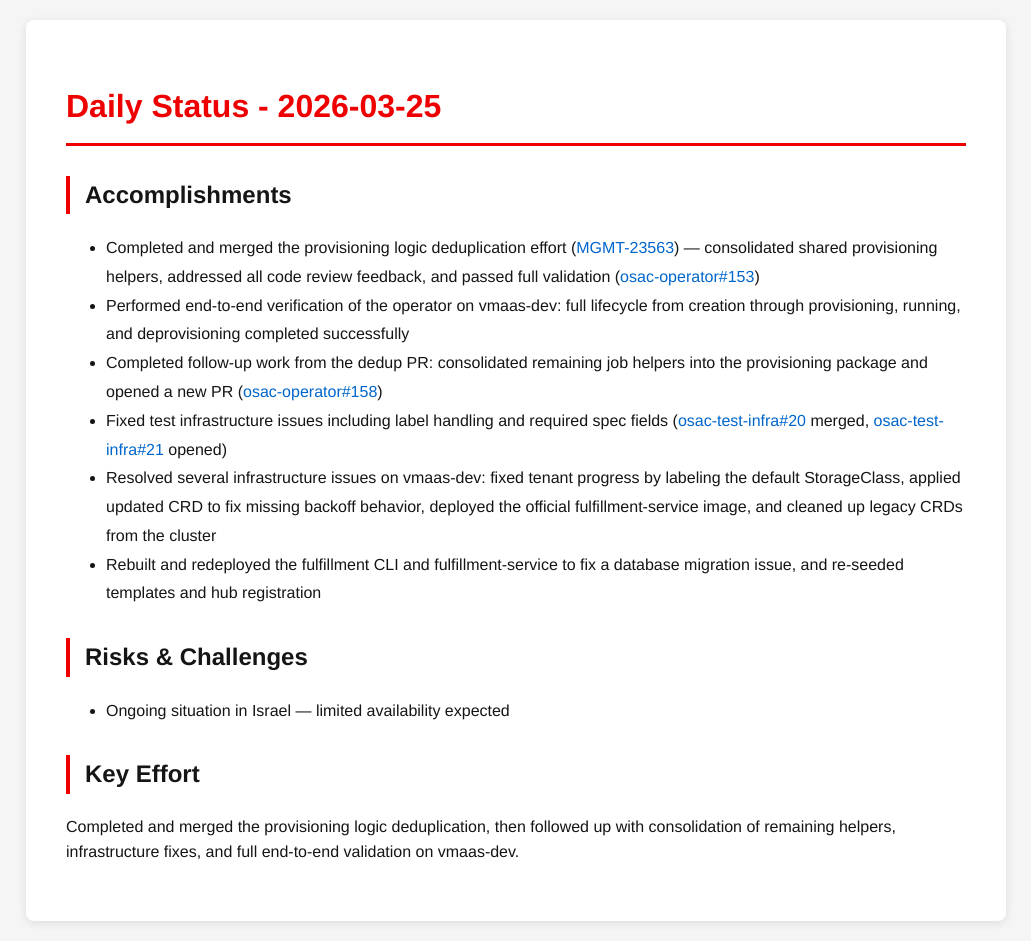
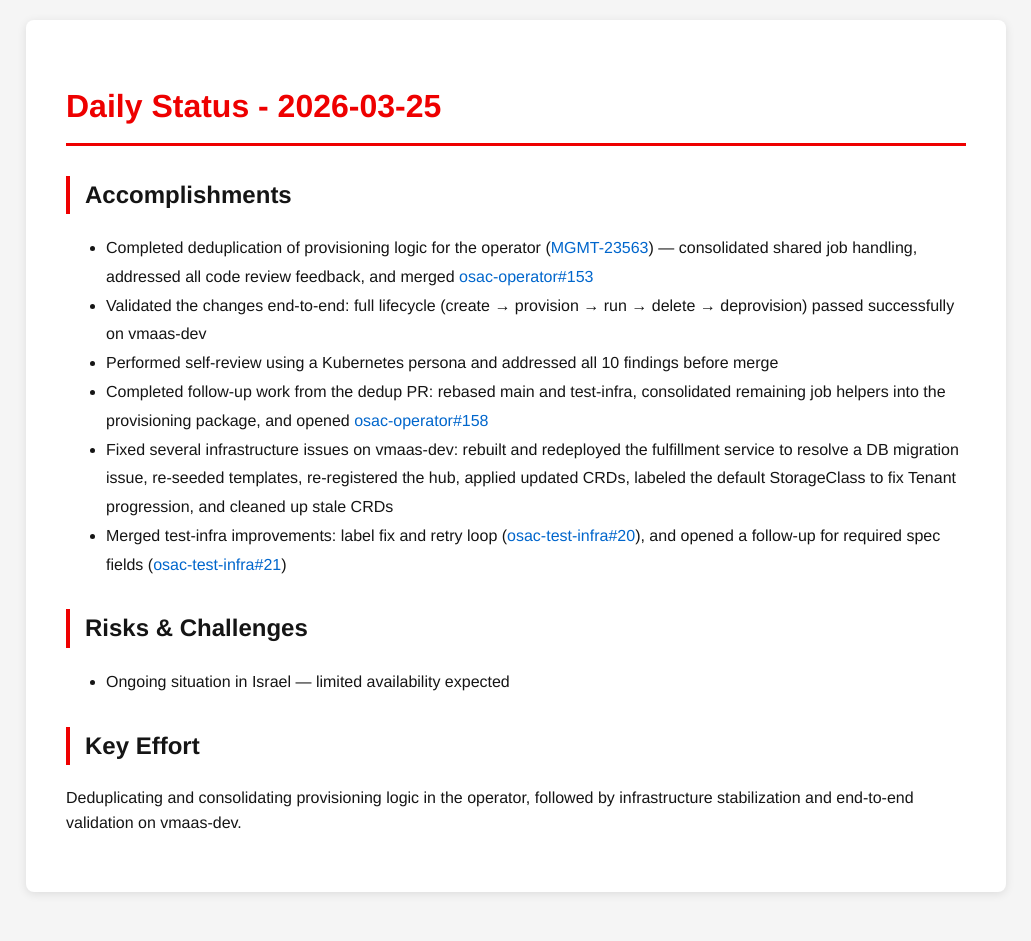
Before and after one commit to tzvatot/daily-status, a Jekyll site: the page built from 2026-03-25.md, in a window 1280 px wide. Shown: the whole page, without its empty margins (124-1155 px from the left). Built offline with Jekyll 4.4.1, drawn with Linux system fonts in a browser that asks for light colours; after the commit the page ends 912 px from its top, so only the background shows below that.

Commit message:
Daily status update - 2026-03-25

```diff
--- a/2026-03-25.md
+++ b/2026-03-25.md
@@ -7,15 +7,15 @@ date: 2026-03-25
 # Daily Status - 2026-03-25
 
 ## Accomplishments
-- Completed and merged the provisioning logic deduplication effort ([MGMT-23563](https://issues.redhat.com/browse/MGMT-23563)) — consolidated shared provisioning helpers, addressed all code review feedback, and passed full validation ([osac-operator#153](https://github.com/osac-project/osac-operator/pull/153))
-- Performed end-to-end verification of the operator on vmaas-dev: full lifecycle from creation through provisioning, running, and deprovisioning completed successfully
-- Completed follow-up work from the dedup PR: consolidated remaining job helpers into the provisioning package and opened a new PR ([osac-operator#158](https://github.com/osac-project/osac-operator/pull/158))
-- Fixed test infrastructure issues including label handling and required spec fields ([osac-test-infra#20](https://github.com/osac-project/osac-test-infra/pull/20) merged, [osac-test-infra#21](https://github.com/osac-project/osac-test-infra/pull/21) opened)
-- Resolved several infrastructure issues on vmaas-dev: fixed tenant progress by labeling the default StorageClass, applied updated CRD to fix missing backoff behavior, deployed the official fulfillment-service image, and cleaned up legacy CRDs from the cluster
-- Rebuilt and redeployed the fulfillment CLI and fulfillment-service to fix a database migration issue, and re-seeded templates and hub registration
+- Completed deduplication of provisioning logic for the operator ([MGMT-23563](https://issues.redhat.com/browse/MGMT-23563)) — consolidated shared job handling, addressed all code review feedback, and merged [osac-operator#153](https://github.com/osac-project/osac-operator/pull/153)
+- Validated the changes end-to-end: full lifecycle (create → provision → run → delete → deprovision) passed successfully on vmaas-dev
+- Performed self-review using a Kubernetes persona and addressed all 10 findings before merge
+- Completed follow-up work from the dedup PR: rebased main and test-infra, consolidated remaining job helpers into the provisioning package, and opened [osac-operator#158](https://github.com/osac-project/osac-operator/pull/158)
+- Fixed several infrastructure issues on vmaas-dev: rebuilt and redeployed the fulfillment service to resolve a DB migration issue, re-seeded templates, re-registered the hub, applied updated CRDs, labeled the default StorageClass to fix Tenant progression, and cleaned up stale CRDs
+- Merged test-infra improvements: label fix and retry loop ([osac-test-infra#20](https://github.com/osac-project/osac-test-infra/pull/20)), and opened a follow-up for required spec fields ([osac-test-infra#21](https://github.com/osac-project/osac-test-infra/pull/21))
 
 ## Risks & Challenges
 - Ongoing situation in Israel — limited availability expected
 
 ## Key Effort
-Completed and merged the provisioning logic deduplication, then followed up with consolidation of remaining helpers, infrastructure fixes, and full end-to-end validation on vmaas-dev.
+Deduplicating and consolidating provisioning logic in the operator, followed by infrastructure stabilization and end-to-end validation on vmaas-dev.
```
